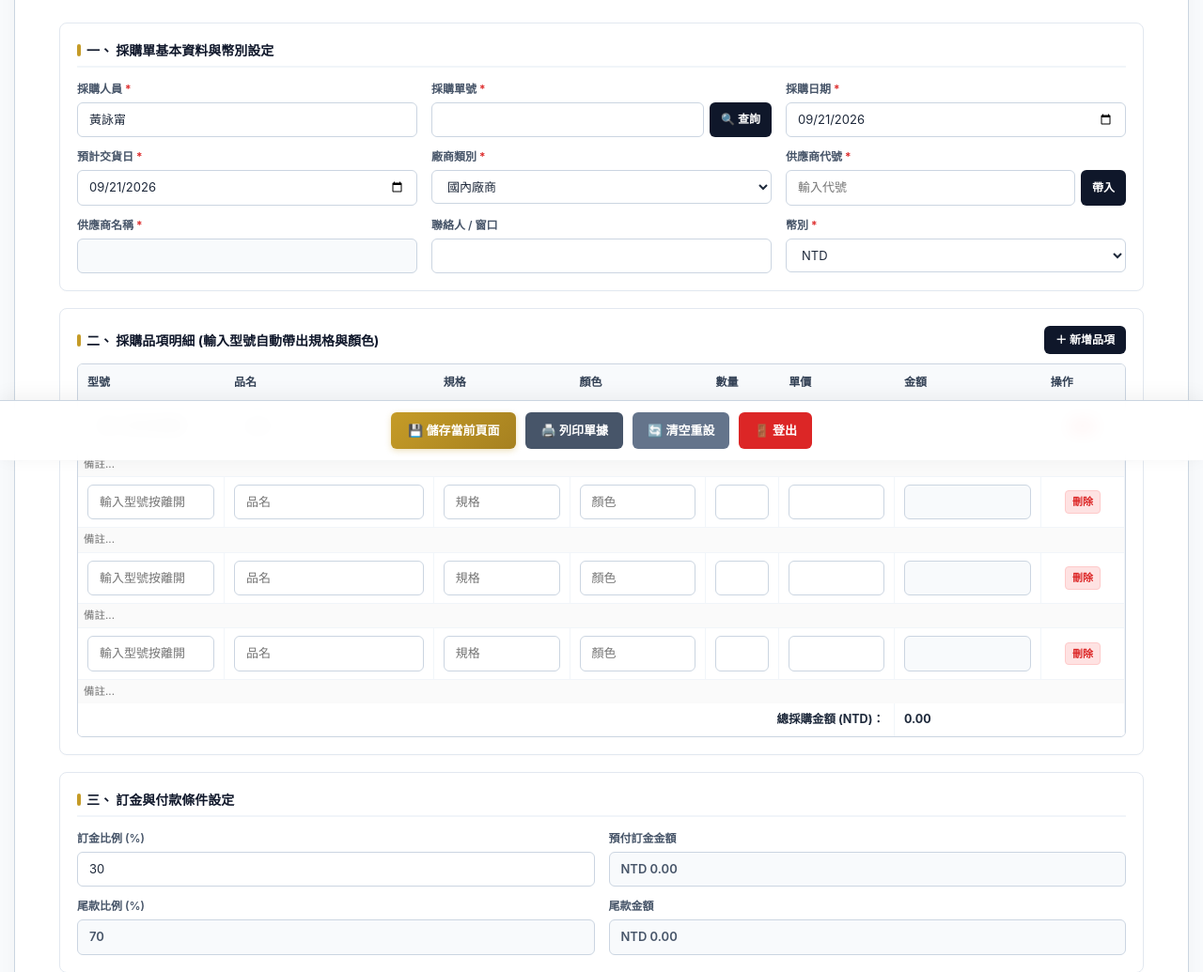
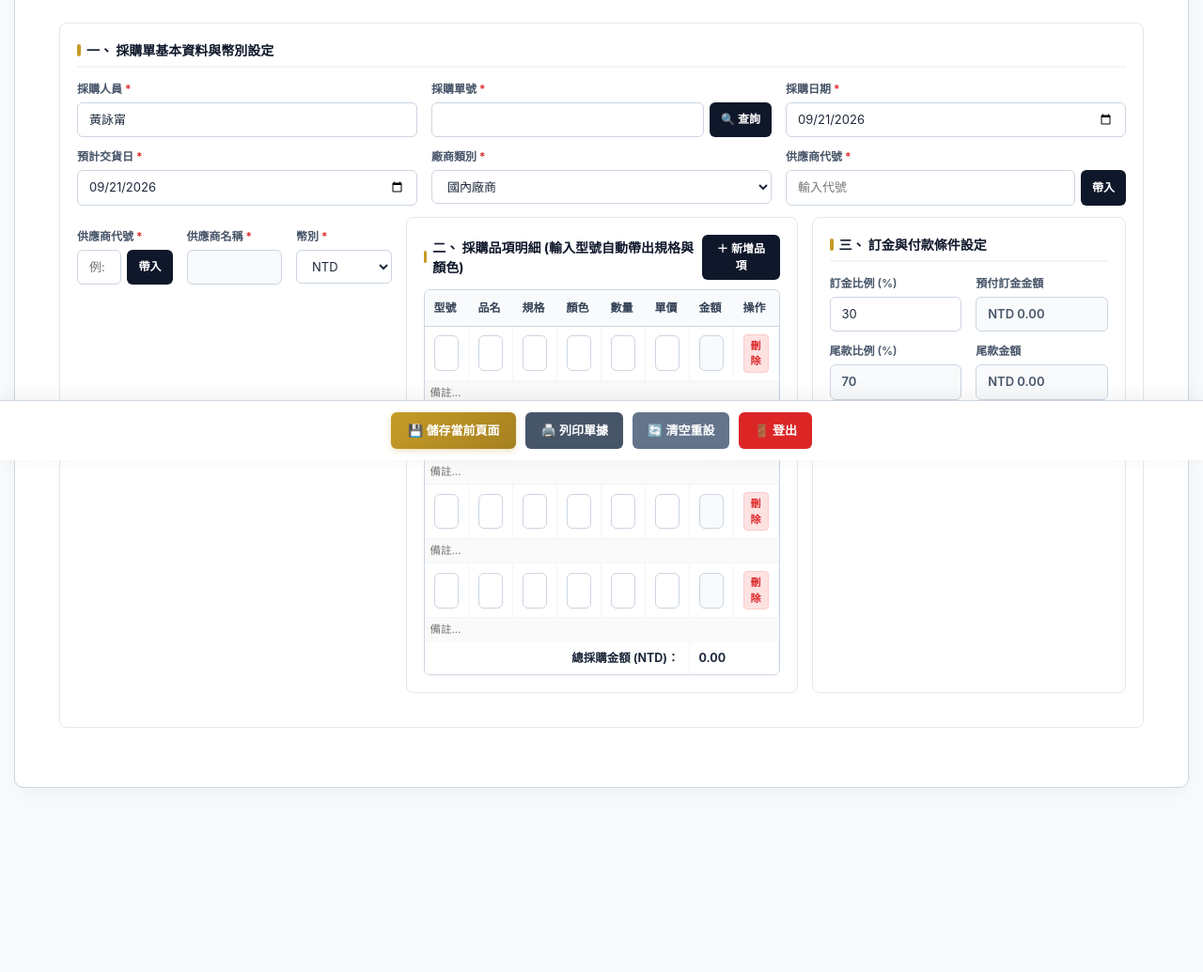
Before and after one commit to a0988116128-bit/purchase-system, a Flask app: page / in a window 1280 px wide. Shown: the part 310-1345 px from the top of the page at 94% size. After the commit the page ends 1149 px from the top, so only its background shows below. Run offline with Flask 3, Linux system fonts and the light colour scheme; a user stored in the database is signed in; data that the repository does not hold is empty; some libraries are stand-ins or nearby versions.

Commit message:
Add files via upload

```diff
--- a/templates/index.html
+++ b/templates/index.html
@@ -194,9 +194,26 @@
           </div>
         </div>
         <div class="grid-3" style="margin-top:12px;">
-          <div class="form-group"><label class="required">供應商名稱</label><input type="text" id="po_vendor_name" class="readonly" readonly required></div>
-          <div class="form-group"><label>聯絡人 / 窗口</label><input type="text" id="po_vendor_contact"></div>
-          <div class="form-group"><label class="required">幣別</label><select id="po_currency" onchange="calculatePoTotals()" required><option value="NTD" selected>NTD</option><option value="USD">USD</option><option value="RMB">RMB</option></select></div>
+          <!-- 請放在 purchaseView 的表單內適當行數 -->
+<div class="grid-3" style="margin-top:12px;">
+  <div class="form-group">
+    <label class="required">供應商代號</label>
+    <div style="display:flex; gap:6px;">
+      <input type="text" id="po_vendor_id" onblur="lookupVendorName('po')" placeholder="例: S001" style="flex:1;" required>
+      <button type="button" class="btn-query" onclick="lookupVendorName('po')">帶入</button>
+    </div>
+  </div>
+  <div class="form-group">
+    <label class="required">供應商名稱</label>
+    <input type="text" id="po_vendor_name" class="readonly" readonly required>
+  </div>
+  <div class="form-group">
+    <label class="required">幣別</label>
+    <select id="po_currency" onchange="calculatePoTotals()" required>
+      <option value="NTD" selected>NTD</option>
+      <option value="USD">USD</option>
+      <option value="RMB">RMB</option>
+    </select>
   </div>
 </div>
       <div class="section-block">
@@ -234,15 +251,22 @@
           <div class="form-group"><label class="required">進貨單號</label><div style="display:flex; gap:6px;"><input type="text" id="in_no" required style="flex:1;"><button type="button" class="btn-query" onclick="queryInboundRecord()">🔍 查詢</button></div></div>
           <div class="form-group"><label class="required">進貨日期</label><input type="date" id="in_date" required onchange="autoFillMonth()"></div>
         </div>
+        <!-- 請確認 inboundView 內有這段 -->
 <div class="grid-3" style="margin-top:12px;">
   <div class="form-group"><label class="required">歸屬月份</label><input type="text" id="in_month" required></div>
   <div class="form-group"><label class="required">採購編號</label><input type="text" id="in_po_no" required></div>
   <div class="form-group">
-            <label class="required">供應商編號</label>
+    <label class="required">廠商編號 (代號)</label>
     <div style="display:flex; gap:6px;">
       <input type="text" id="in_vendor_id" onblur="lookupVendorName('in')" placeholder="輸入代號" style="flex:1;" required>
       <button type="button" class="btn-query" onclick="importFromPo()">📥 轉入PO</button>
     </div>
+  </div>
+</div>
+<div class="grid-2" style="margin-top:12px;">
+  <div class="form-group">
+    <label class="required">供應商名稱</label>
+    <input type="text" id="in_vendor_name" class="readonly" readonly required>
   </div>
 </div>
         <div class="grid-2" style="margin-top:12px;">
@@ -1076,7 +1100,30 @@
       }
     });
   }
-
+  // 統一的供應商代號自動查詢與帶入函式
+function lookupVendorName(type) {
+  // 判斷是採購單('po')還是進貨單('in')
+  const vIdInputId = (type === 'po') ? 'po_vendor_id' : 'in_vendor_id';
+  const vNameInputId = (type === 'po') ? 'po_vendor_name' : 'in_vendor_name';
+
+  const vId = document.getElementById(vIdInputId).value.trim();
+  if (!vId) return;
+
+  // 呼叫後端 API 取得供應商名稱
+  fetch(`/api/vendor/${vId}`)
+    .then(r => r.json())
+    .then(res => {
+      if (res.found) {
+        document.getElementById(vNameInputId).value = res.vendor_name;
+      } else {
+        alert("⚠️ 查無此供應商代號！請先至「供應商建立」頁面建檔。");
+        document.getElementById(vNameInputId).value = '';
+      }
+    })
+    .catch(err => {
+      console.error("查詢供應商發生錯誤:", err);
+    });
+}
   function submitCurrentForm() {
     if (currentTab === 'purchase') document.getElementById('purchaseForm').requestSubmit();
     else if (currentTab === 'inbound') document.getElementById('inboundForm').requestSubmit();
```
Lines whose indentation alone changed are shown as unchanged.
